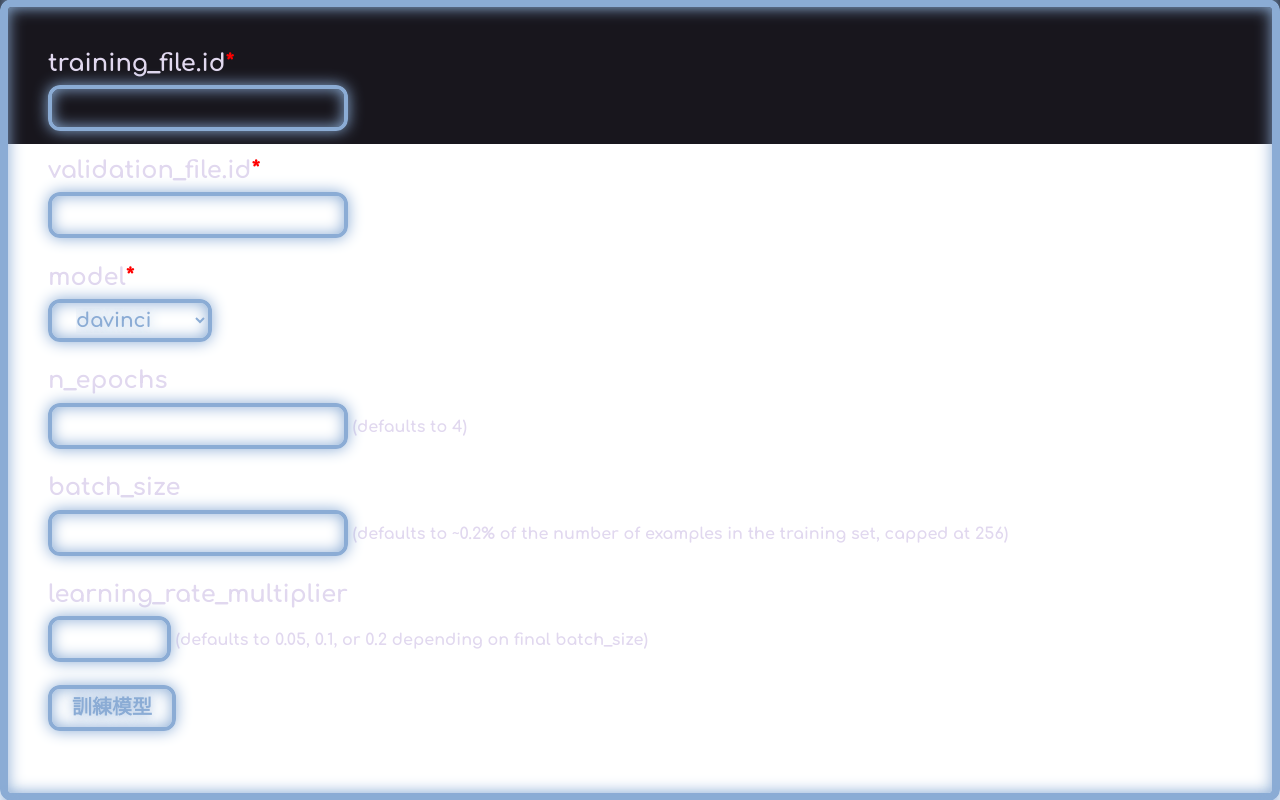
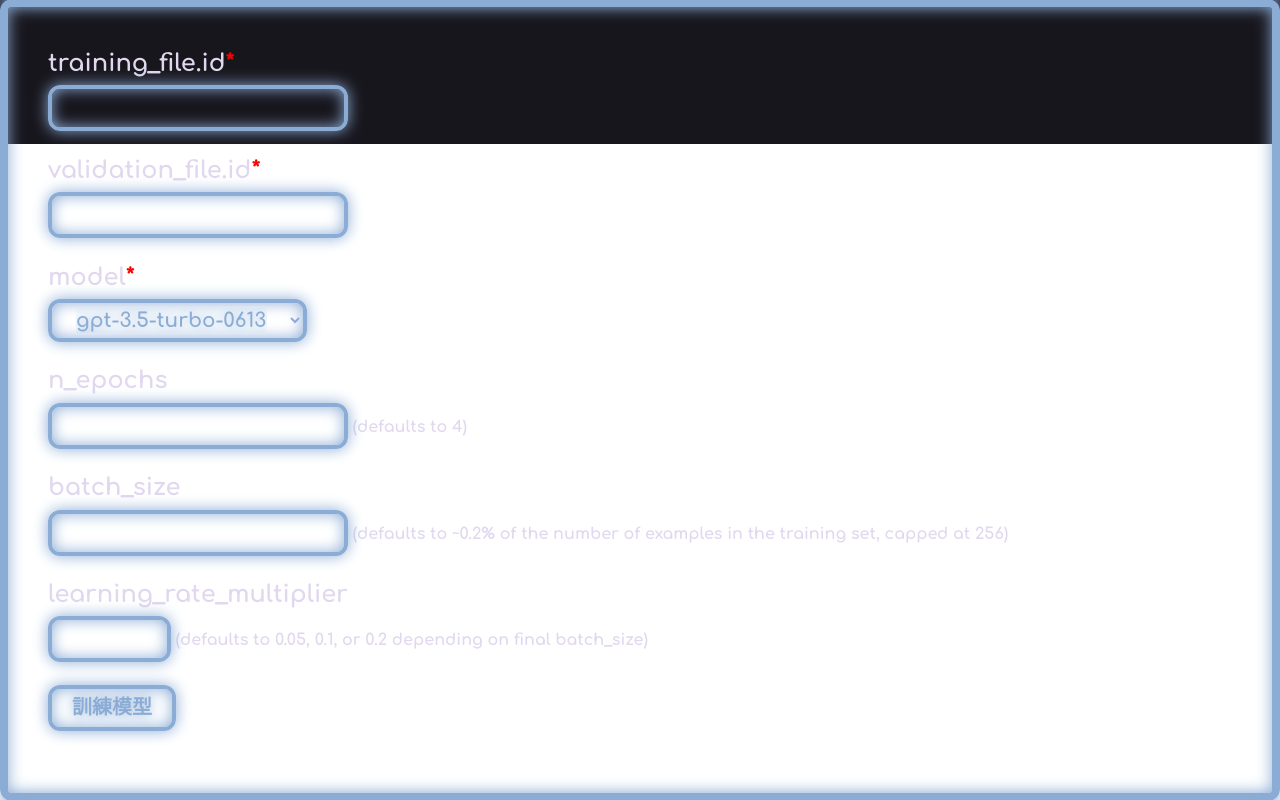
Before and after one commit to RoboRate/TuningTitans, a Flask app: page /finetuning in a window 1280 px wide. Shown: the part 656-1456 px from the top of the page. Run offline with Flask 2, Linux system fonts and the light colour scheme; the visitor is signed in with stand-in values (Sample User, id 1).

Commit message:
Updated:Update Webframework fine-tuning models to be chosen as OpenAI updates.
1.更新fine-tuning可選擇模型
原可fine-tune的model只有四個，是GPT-3的ada, babbage, curie, davinci；
官方文件更新可fine-tune的model為三個，分別是gpt-3.5-turbo-0613, babbage-002, davinci-002

issues:49#issue-1862442079

```diff
--- a/app.py
+++ b/app.py
@@ -10,7 +10,6 @@ import finetunePrepareData as prepareData
 import Benchmark as benchmarkreport
 from werkzeug.utils import secure_filename
 import tempfile
-import atexit
 import shutil
 
 app = Flask(__name__)
@@ -73,16 +72,8 @@ def index():
                         file.write(json.dumps(item, ensure_ascii=False) + '\n')
 
                 previewData = result
-                atexit.register(cleanup)
+                shutil.rmtree(temp_dir)
     return render_template("index.html", previewData=previewData, filePath=filePath)
-
-uploads=None
-def cleanup():
-    if uploads:
-        try:
-            shutil.rmtree(uploads)  # 直接刪除整個文件夾及其內容
-        except Exception as e:
-            print(f"Error while cleaning up: {e}")
 
 @app.route("/finetuning", methods=["GET", "POST"])
 def finetuning():
--- a/templates/api2.html
+++ b/templates/api2.html
@@ -59,10 +59,9 @@
     <br>
     <label for="model">model<span style="color:red">*</span></label>
     <select id="submit"id="model" name="model" required>
-      <option value="davinci">davinci</option>
-      <option value="curie">curie</option>
-      <option value="babbage">babbage</option>
-      <option value="ada">ada</option>
+      <option value="gpt-3.5-turbo-0613">gpt-3.5-turbo-0613</option>
+      <option value="babbage-002">babbage-002</option>
+      <option value="davinci-002">davinci-002</option>
     </select><br>
     <br>
     <label for="n_epochs">n_epochs</label>
```
